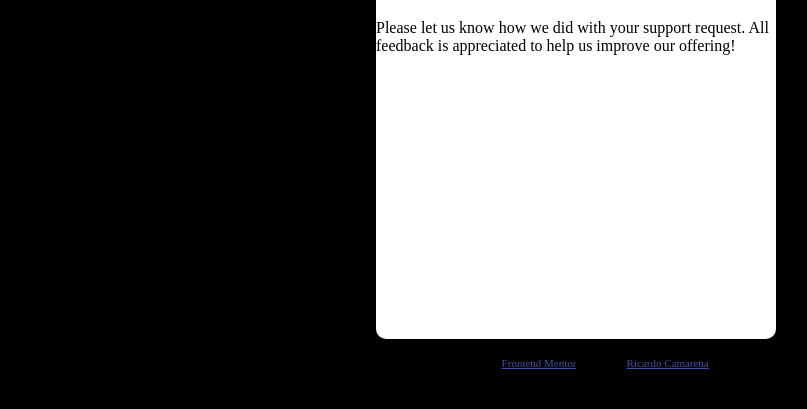
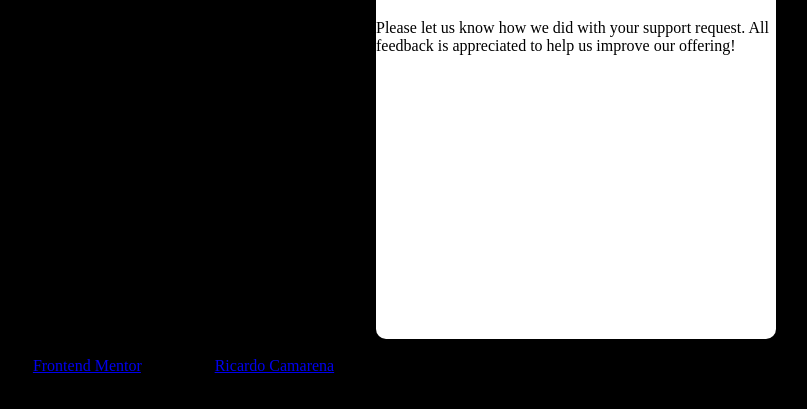
Before and after one commit to RCamarena3/InteractiveRatingComponent, a plain HTML site: page index.html in a window 1280 px wide. Shown: the part 69-478 px from the top of the page, without its empty margins (64-871 px from the left). Drawn offline with Linux system fonts and the light colour scheme.

Commit message:
Fix container

```diff
--- a/index.html
+++ b/index.html
@@ -41,7 +41,7 @@
   <!-- Thank you state end -->
 
 
-  <div class="attribution">
+  <div>
     Challenge by <a href="https://www.frontendmentor.io?ref=challenge" target="_blank">Frontend Mentor</a>.
     Coded by <a href="https://github.com/RCamarena3/">Ricardo Camarena</a>.
   </div>
--- a/styles.css
+++ b/styles.css
@@ -28,6 +28,3 @@ body {
   padding: 1rem, 1rem, 1rem, 1rem;
   border-radius: 10px;
 }
-
-.attribution { font-size: 11px; text-align: center; }
-.attribution a { color: hsl(228, 45%, 44%); }
```
Also changed, not shown: 1 other file.
